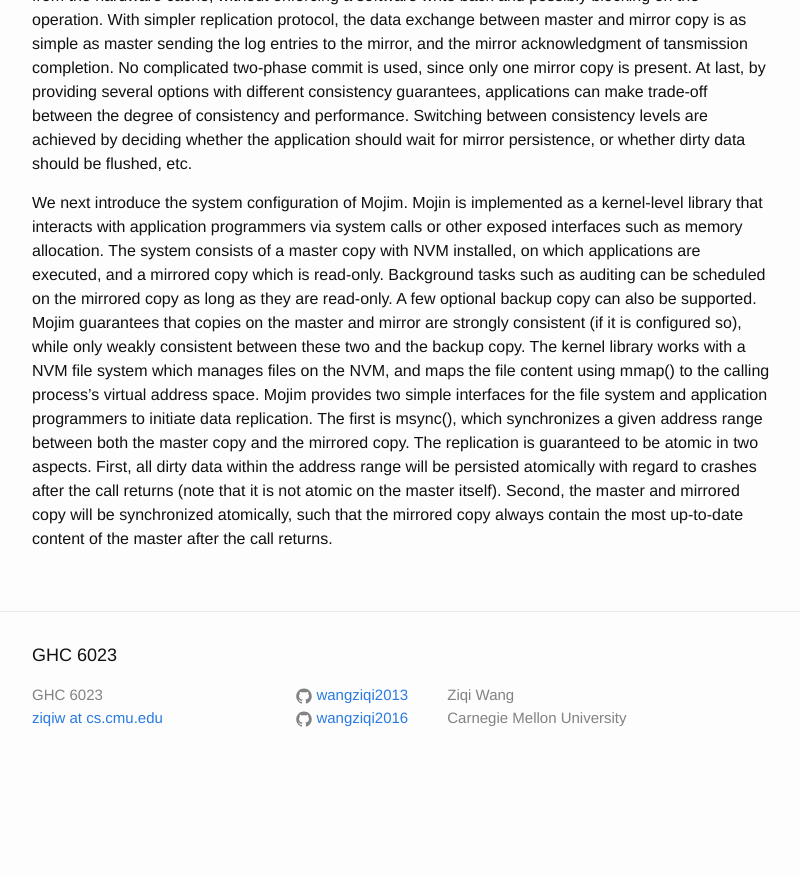
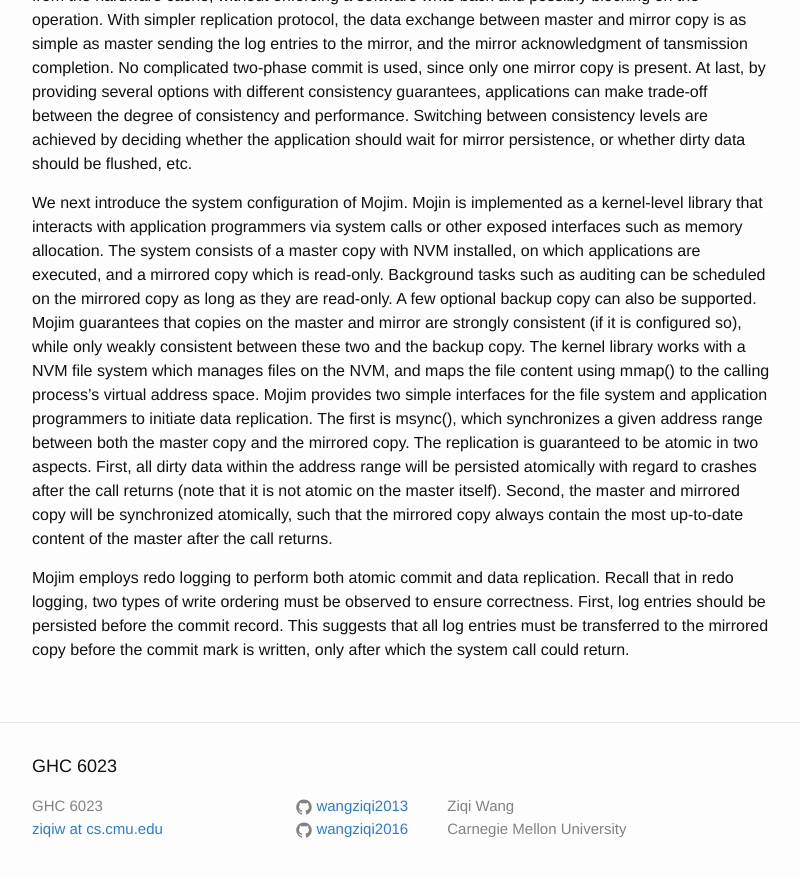
Before and after one commit to wangziqi2013/wangziqi2013.github.io, a Jekyll site: the page built from _posts/2020-06-22-mojim.markdown, in a window 1280 px wide and 900 px high, scrolled down 859 px. Shown: the top 877 px of the window, without its empty margins (238-1038 px from the left). Built offline with Jekyll 4.4.1, drawn with Linux system fonts in a browser that asks for light colours; before the commit the page ends 1648 px from its top, so only the background shows below that.

Commit message:
Adding redo logging

```diff
--- a/_posts/2020-06-22-mojim.markdown
+++ b/_posts/2020-06-22-mojim.markdown
@@ -47,3 +47,8 @@ the master copy and the mirrored copy. The replication is guaranteed to be atomi
 data within the address range will be persisted atomically with regard to crashes after the call returns (note that it
 is not atomic on the master itself). Second, the master and mirrored copy will be synchronized atomically, such that the
 mirrored copy always contain the most up-to-date content of the master after the call returns.
+
+Mojim employs redo logging to perform both atomic commit and data replication. Recall that in redo logging, two types of
+write ordering must be observed to ensure correctness. First, log entries should be persisted before the commit record.
+This suggests that all log entries must be transferred to the mirrored copy before the commit mark is written, only
+after which the system call could return.
```
